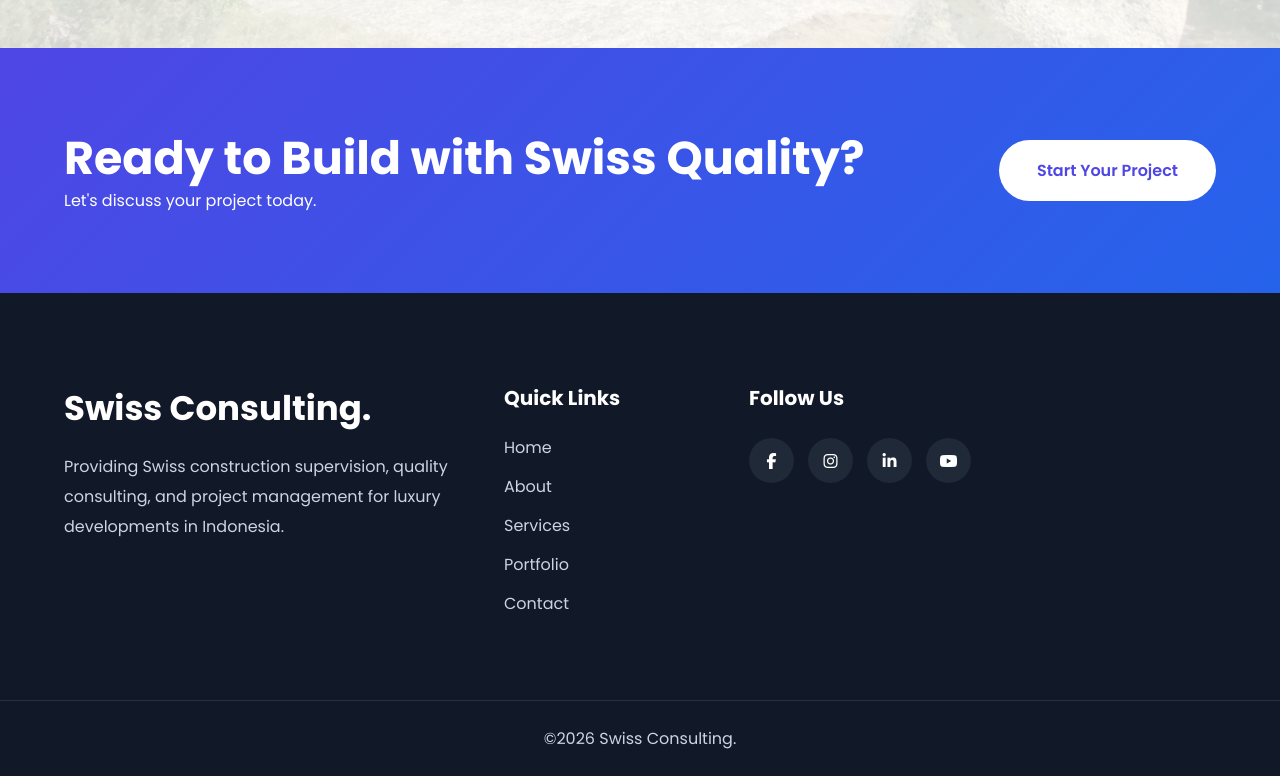
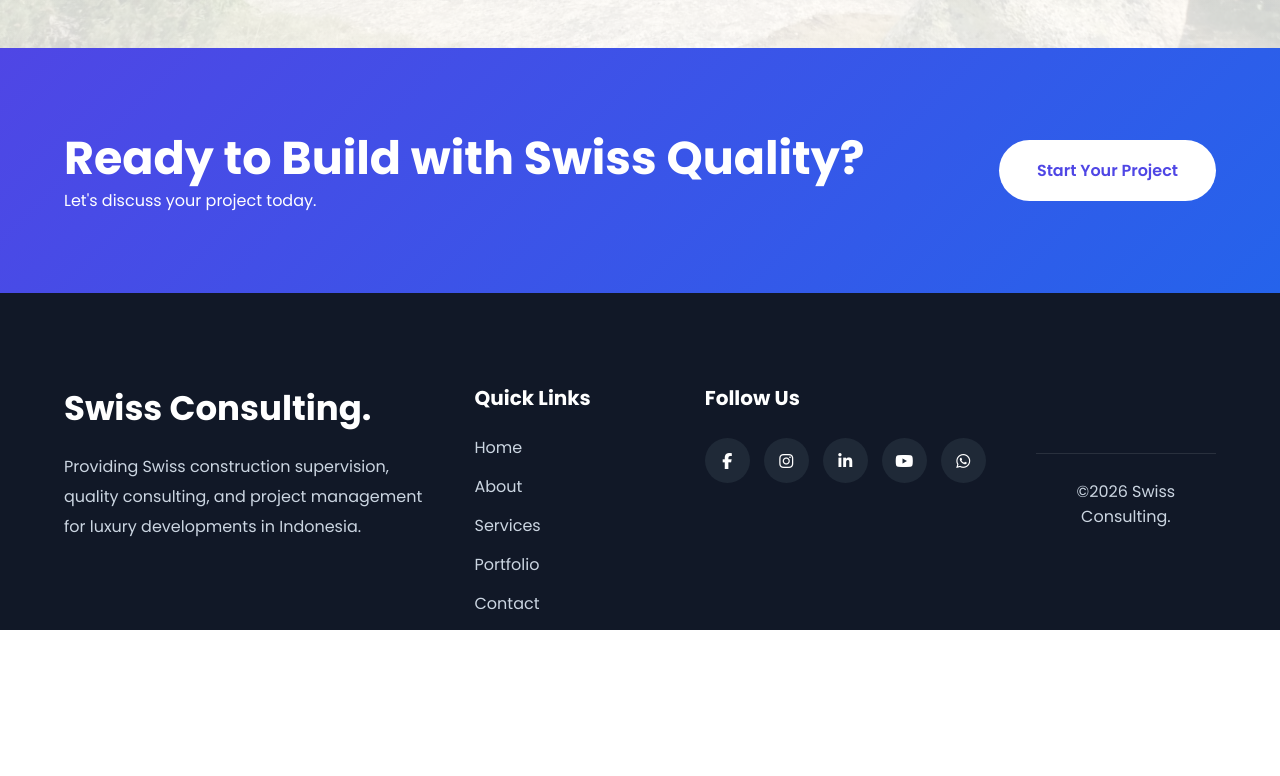
Before and after one commit to SalsaParingga/Swiss-Consulting.id, a website: page portfolio.html in a window 1280 px wide. Shown: the part 3652-4428 px from the top of the page. After the commit the page ends 4282 px from the top, so only its background shows below. Drawn offline with Linux system fonts and the light colour scheme.

Commit message:
Update portfolio.html

```diff
--- a/portfolio.html
+++ b/portfolio.html
@@ -785,23 +785,45 @@
 
            <div class="footer-social">
 
-                <a href="#">
+                <!-- FACEBOOK -->
+                <a href="https://www.facebook.com/USERNAME_KAMU"
+                   target="_blank"
+                   rel="noopener noreferrer"
+                   aria-label="Facebook">
                     <i class="fab fa-facebook-f"></i>
                 </a>
 
-                <a href="#">
+                <!-- INSTAGRAM -->
+                <a href="https://www.instagram.com/USERNAME_KAMU"
+                   target="_blank"
+                   rel="noopener noreferrer"
+                   aria-label="Instagram">
                     <i class="fab fa-instagram"></i>
                 </a>
 
-                <a href="#">
+                <!-- LINKEDIN -->
+                <a href="https://www.linkedin.com/company/USERNAME_KAMU"
+                   target="_blank"
+                   rel="noopener noreferrer"
+                   aria-label="LinkedIn">
                     <i class="fab fa-linkedin-in"></i>
                 </a>
 
-                <a href="#">
+                <!-- YOUTUBE -->
+                <a href="https://www.youtube.com/@USERNAME_KAMU"
+                   target="_blank"
+                   rel="noopener noreferrer"
+                   aria-label="YouTube">
                     <i class="fab fa-youtube"></i>
                 </a>
 
-            </div>
+                <!-- WHATSAPP -->
+                <a href="https://wa.me/6281234567890"
+                   target="_blank"
+                   rel="noopener noreferrer"
+                   aria-label="WhatsApp">
+                    <i class="fab fa-whatsapp"></i>
+                </a>
 
         </div>
 
```
